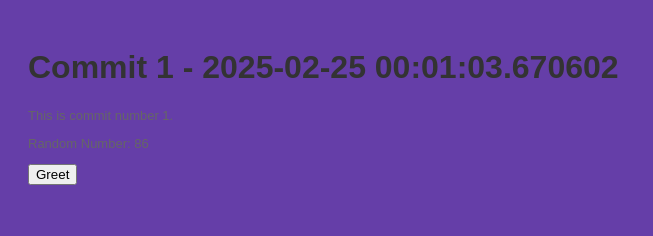
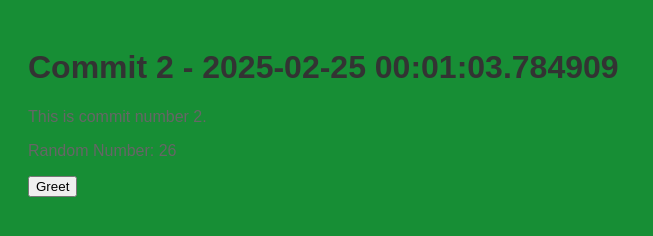
Before and after one commit to polishflits/autogen-repo-20250225000100, a plain HTML site: page index.html in a window 1280 px wide. Shown: the whole page, without its empty margins (0-653 px from the left). Drawn offline with Linux system fonts and the light colour scheme.

Commit message:
📝 Auto commit 2 with HTML, CSS, and JS

```diff
--- a/index.html
+++ b/index.html
@@ -2,13 +2,13 @@
     <!DOCTYPE html>
     <html>
     <head>
-        <title>Commit 1 - 2025-02-25 00:01:03.670602</title>
+        <title>Commit 2 - 2025-02-25 00:01:03.784909</title>
         <link rel="stylesheet" href="style.css">
     </head>
     <body>
-        <h1>Commit 1 - 2025-02-25 00:01:03.670602</h1>
-        <p>This is commit number 1.</p>
-        <p>Random Number: 86</p>
+        <h1>Commit 2 - 2025-02-25 00:01:03.784909</h1>
+        <p>This is commit number 2.</p>
+        <p>Random Number: 26</p>
         <button onclick="greet()">Greet</button>
         <script src="script.js"></script>
     </body>
--- a/script.js
+++ b/script.js
@@ -2,4 +2,4 @@
     function greet() {
         alert('Hello from commit ' + commitNumber + '!');
     }
-    var commitNumber = 1;
+    var commitNumber = 2;
--- a/style.css
+++ b/style.css
@@ -1,7 +1,7 @@
 
     body {
         font-family: Arial, sans-serif;
-        background-color: #653ea8;
+        background-color: #178e35;
         padding: 20px;
     }
     h1 {
@@ -9,5 +9,5 @@
     }
     p {
         color: #666;
-        font-size: 13px;
+        font-size: 16px;
     }
```
